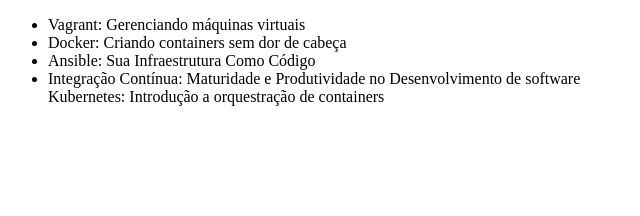
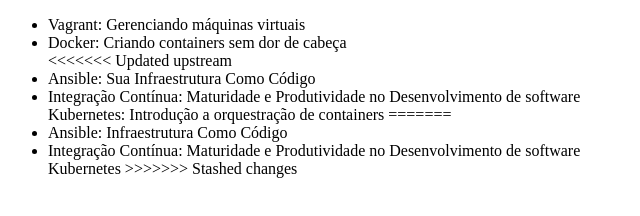
Before and after one commit to MucaGomes/curso-alura-git, a plain HTML site: page index.html in a window 1280 px wide. Shown: the whole page, without its empty margins (0-640 px from the left). Drawn offline with Linux system fonts and the light colour scheme.

Commit message:
alterando nome curso ansible

```diff
--- a/index.html
+++ b/index.html
@@ -8,9 +8,15 @@
     <ul>
         <li>Vagrant: Gerenciando máquinas virtuais</li>
         <li>Docker: Criando containers sem dor de cabeça</li>
+<<<<<<< Updated upstream
         <li>Ansible: Sua Infraestrutura Como Código</li>
         <li>Integração Contínua: Maturidade e Produtividade no Desenvolvimento de software</li>
         <l1>Kubernetes: Introdução a orquestração de containers</l1>
+=======
+        <li>Ansible: Infraestrutura Como Código</li>
+        <li>Integração Contínua: Maturidade e Produtividade no Desenvolvimento de software</li>
+        <l1>Kubernetes</l1>
+>>>>>>> Stashed changes
     </ul>
 </body>
 </html>
```
